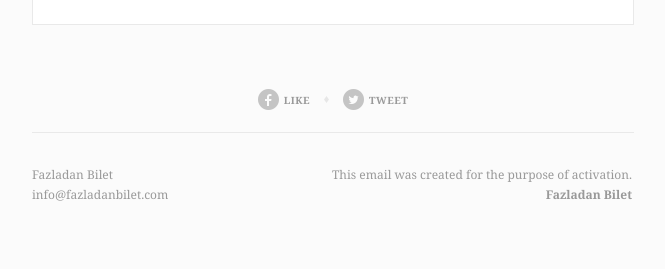
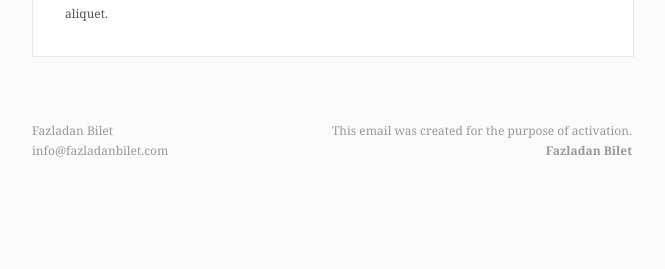
Before and after one commit to tonyukuk-software/fazladanbilet.com, a Django app: template templates/mail_activation.html in a window 1280 px wide. Shown: the part 682-951 px from the top of the page, without its empty margins (307-972 px from the left). After the commit the page ends 839 px from the top, so only its background shows below. Run offline with Django 3.2, Linux system fonts and the light colour scheme; the template is opened without the code that fills it, so the values that code supplies are empty; some libraries are stand-ins or nearby versions.

Commit message:
JK-35 JK-38 Forgotten Password   - added mail_forgotton_password.html   - added mail_activation.html   - added mail_base.html

```diff
--- a/templates/mail_activation.html
+++ b/templates/mail_activation.html
@@ -2,10 +2,19 @@
 {% load i18n %}
 {% load staticfiles %}
 
+{% block title_block %}
+    <h1 style="Margin-top: 0;color: #565656;font-weight: 700;font-size: 36px;Margin-bottom: 18px;font-family: sans-serif;line-height: 42px">
+        Activation Mail
+    </h1>
+{% endblock %}
+
 {% block content_block %}
-    <h1 style="Margin-top: 0;color: #565656;font-weight: 700;font-size: 36px;Margin-bottom: 18px;font-family: sans-serif;line-height: 42px">Activation Mail</h1>
-    <p style="Margin-top: 0;color: #565656;font-family: Georgia,serif;font-size: 16px;line-height: 25px;Margin-bottom: 25px">Add new pieces of content like text, images and buttons to your email by dragging the tiles on the left where you want them to go.</p>
-    <p style="Margin-top: 0;color: #565656;font-family: Georgia,serif;font-size: 16px;line-height: 25px;Margin-bottom: 24px">Add different layouts to your email by clicking on the green <strong style="font-weight: bold">Add layout</strong> button below.</p>
+    <p style="Margin-top: 0;color: #565656;font-family: Georgia,serif;font-size: 16px;line-height: 25px;Margin-bottom: 25px">
+        Add new pieces of content like text, images and buttons to your email by dragging the tiles on the left where you want them to go.
+    </p>
+    <p style="Margin-top: 0;color: #565656;font-family: Georgia,serif;font-size: 16px;line-height: 25px;Margin-bottom: 24px">
+        Add different layouts to your email by clicking on the green <strong style="font-weight: bold">Add layout</strong> button below.
+    </p>
 
 {% endblock %}
 
@@ -20,13 +29,13 @@
                             <tr>
                                 <td class="column first" style="padding: 0;vertical-align: top;text-align: left;width: 200px">
                                     <div class="image" style="font-size: 0;Margin-bottom: 21px" align="center">
-                                        <img style="border: 0;-ms-interpolation-mode: bicubic;display: block;max-width: 128px" src="{% static 'img/mail/coins.png' %}" alt="" width="128" height="96">
+                                        <img style="border: 0;-ms-interpolation-mode: bicubic;display: block;max-width: 128px" src="https://cloud.mail.ru/public/8099b03ffd07/coins.png" alt="" width="128" height="128">
                                     </div>
                                     <table class="contents" style="border-collapse: collapse;border-spacing: 0;width: 100%">
                                         <tbody>
                                             <tr>
                                                 <td class="padded" style="padding: 0;vertical-align: top;padding-left: 32px;padding-right: 16px">
-                                                    <h1 style="Margin-top: 0;color: #565656;font-weight: 700;font-size: 20px;Margin-bottom: 12px;font-family: sans-serif;line-height: 26px">Agreement</h1>
+                                                    <h1 style="Margin-top: 0;color: #565656;font-weight: 700;font-size: 20px;Margin-bottom: 12px;font-family: sans-serif;line-height: 26px">{% trans "Agreement" %}</h1>
                                                     <p style="Margin-top: 0;color: #565656;font-family: Georgia,serif;font-size: 12px;line-height: 21px;Margin-bottom: 21px">Quisque at cursus nisi, non rutrum massa. Aenean consectetur velit faucibus mauris posuere aliquet.</p>
                                                 </td>
                                             </tr>
@@ -36,13 +45,13 @@
                                 </td>
                                 <td class="column second" style="padding: 0;vertical-align: top;text-align: left;width: 200px">
                                     <div class="image" style="font-size: 0;Margin-bottom: 21px" align="center">
-                                        <img style="border: 0;-ms-interpolation-mode: bicubic;display: block;max-width: 128px" src="{% static 'img/mail/handshake.png' %}" alt="" width="128" height="92">
+                                        <img style="border: 0;-ms-interpolation-mode: bicubic;display: block;max-width: 128px" src="https://cloud.mail.ru/public/b480871959ba/handshake.png" alt="" width="128" height="128">
                                     </div>
                                     <table class="contents" style="border-collapse: collapse;border-spacing: 0;width: 100%">
                                         <tbody>
                                             <tr>
                                                 <td class="padded" style="padding: 0;vertical-align: top;padding-left: 24px;padding-right: 24px">
-                                                    <h1 style="Margin-top: 0;color: #565656;font-weight: 700;font-size: 20px;Margin-bottom: 12px;font-family: sans-serif;line-height: 26px">Prepare</h1>
+                                                    <h1 style="Margin-top: 0;color: #565656;font-weight: 700;font-size: 20px;Margin-bottom: 12px;font-family: sans-serif;line-height: 26px">{% trans "Prepare" %}</h1>
                                                     <p style="Margin-top: 0;color: #565656;font-family: Georgia,serif;font-size: 12px;line-height: 21px;Margin-bottom: 21px">Praesent varius eleifend rhoncus. Mauris porta met us lacus, sit amet ullam corper nulla scele.</p>
                                                 </td>
                                             </tr>
@@ -52,13 +61,13 @@
                                 </td>
                                 <td class="column third" style="padding: 0;vertical-align: top;text-align: left;width: 200px">
                                     <div class="image" style="font-size: 0;Margin-bottom: 21px" align="center">
-                                        <img style="border: 0;-ms-interpolation-mode: bicubic;display: block;max-width: 128px" src="{% static 'img/mail/delivery.png' %}" alt="" width="128" height="101">
+                                        <img style="border: 0;-ms-interpolation-mode: bicubic;display: block;max-width: 128px" src="https://cloud.mail.ru/public/bea973b31b05/delivery.png" alt="" width="128" height="128">
                                     </div>
                                         <table class="contents" style="border-collapse: collapse;border-spacing: 0;width: 100%">
                                             <tbody>
                                                 <tr>
                                                     <td class="padded" style="padding: 0;vertical-align: top;padding-left: 16px;padding-right: 32px">
-                                                        <h1 style="Margin-top: 0;color: #565656;font-weight: 700;font-size: 20px;Margin-bottom: 12px;font-family: sans-serif;line-height: 26px">Shipping</h1>
+                                                        <h1 style="Margin-top: 0;color: #565656;font-weight: 700;font-size: 20px;Margin-bottom: 12px;font-family: sans-serif;line-height: 26px">{% trans "Shipping" %}</h1>
                                                         <p style="Margin-top: 0;color: #565656;font-family: Georgia,serif;font-size: 12px;line-height: 21px;Margin-bottom: 21px">Praesent feugiat mauris ante, ut elei fend ante dictum vitae. Vesti bulum pellen tesque ante nec.</p>
                                                     </td>
                                                 </tr>
--- a/templates/mail_base.html
+++ b/templates/mail_base.html
@@ -926,7 +926,7 @@ table.divider {
             <tr>
                 <td class="logo" style="padding: 32px 0;vertical-align: top;mso-line-height-rule: at-least;font-size: 26px;font-weight: 700;letter-spacing: -0.02em;line-height: 32px;color: #41637e;font-family: sans-serif">
                     <div class="logo-center" style="text-align: center" align="center" id="emb-email-header">
-                        <img style="border: 0;-ms-interpolation-mode: bicubic;display: block;Margin-left: auto;Margin-right: auto;max-width: 270px" src="{% static 'img/logo-header-default.png' %}" alt="" width="270" height="54">
+                        <img style="border: 0;-ms-interpolation-mode: bicubic;display: block;Margin-left: auto;Margin-right: auto;max-width: 270px" src="https://cloud.mail.ru/public/7f9858ccbdc0/logo-header-default.png" alt="" width="270" height="54">
                     </div>
                 </td>
             </tr>
@@ -961,6 +961,8 @@ table.divider {
                                     <tbody>
                                     <tr>
                                         <td class="padded" style="padding: 0;vertical-align: top;padding-left: 32px;padding-right: 32px">
+
+                                            {% block title_block %}{% endblock %}
 
                                             {% block content_block %}{% endblock %}
 
@@ -1004,59 +1006,6 @@ table.divider {
         </div>
         <table class="footer centered" style="border-collapse: collapse;border-spacing: 0;Margin-left: auto;Margin-right: auto;width: 602px">
             <tbody>
-            <tr>
-                <td class="social" style="padding: 0;vertical-align: top;padding-top: 32px;padding-bottom: 22px" align="center">
-                    <table style="border-collapse: collapse;border-spacing: 0">
-                        <tbody>
-                            <tr>
-                                <td class="social-link" style="padding: 0;vertical-align: top">
-                                    <table style="border-collapse: collapse;border-spacing: 0">
-                                        <tbody>
-                                        <tr>
-                                            <td style="padding: 0;vertical-align: top">
-                                                <a style="text-decoration: none;transition: all .2s;color: #999;letter-spacing: 0.05em;font-family: Georgia,serif" href="http://www.facebook.com/fazladanbilet" likeurl="http://www.facebook.com/fazladanbilet" rel="cs_facebox">
-                                                    <img style="border: 0;-ms-interpolation-mode: bicubic;display: block" src="{% static 'img/mail/facebook-dark.png' %}" width="26" height="21">
-                                                </a>
-                                              </td>
-                                            <td class="social-text" style="padding: 0;vertical-align: middle !important;height: 21px;font-size: 10px;font-weight: bold;text-decoration: none;text-transform: uppercase;color: #999;letter-spacing: 0.05em;font-family: Georgia,serif">
-                                            <a style="text-decoration: none;transition: all .2s;color: #999;letter-spacing: 0.05em;font-family: Georgia,serif" href="http://www.facebook.com/fazladanbilet" likeurl="http://www.facebook.com/fazladanbilet" rel="cs_facebox">
-                                              Like
-                                            </a>
-                                          </td>
-                                        </tr>
-                                        </tbody>
-                                    </table>
-                                </td>
-                                <td class="divider" style="padding: 0;vertical-align: top;font-family: sans-serif;font-size: 10px;line-height: 21px;text-align: center;padding-left: 14px;padding-right: 14px;color: #e9e9e9">
-                                    <img style="border: 0;-ms-interpolation-mode: bicubic;display: block" src="{% static 'img/mail/diamond.png' %}" width="5" height="21" alt="">
-                                </td>
-                                <td class="social-link" style="padding: 0;vertical-align: top">
-                                    <table style="border-collapse: collapse;border-spacing: 0">
-                                        <tbody><tr>
-                                            <td style="padding: 0;vertical-align: top">
-                                                <a style="text-decoration: none;transition: all .2s;color: #999;letter-spacing: 0.05em;font-family: Georgia,serif" href="https://twitter.com/intent/tweet?text=Awesome%20Company&url=http%3A%2F%2Fwww.fazladanbilet.com">
-                                                    <img style="border: 0;-ms-interpolation-mode: bicubic;display: block" src="{% static 'img/mail/twitter-dark.png' %}" width="26" height="21">
-                                                </a>
-                                            </td>
-                                            <td class="social-text" style="padding: 0;vertical-align: middle !important;height: 21px;font-size: 10px;font-weight: bold;text-decoration: none;text-transform: uppercase;color: #999;letter-spacing: 0.05em;font-family: Georgia,serif">
-                                                <a style="text-decoration: none;transition: all .2s;color: #999;letter-spacing: 0.05em;font-family: Georgia,serif" href="https://twitter.com/intent/tweet?text=Awesome%20Company&url=http%3A%2F%2Fwww.fazladanbilet.com">
-                                                    Tweet
-                                                </a>
-                                          </td>
-                                        </tr>
-                                      </tbody>
-                                    </table>
-                                </td>
-                            </tr>
-                        </tbody>
-                    </table>
-              </td>
-            </tr>
-            <tr>
-                <td class="border" style="padding: 0;vertical-align: top;font-size: 1px;line-height: 1px;background-color: #e9e9e9;width: 1px">
-                    &nbsp;
-                </td>
-            </tr>
             <tr>
                 <td style="padding: 0;vertical-align: top">
                 <table style="border-collapse: collapse;border-spacing: 0">
```
Also changed, not shown: templates/mail_forgotten_pasword.html (added, +23 -0 lines), locale/tr/LC_MESSAGES/django.po, static/img/mail/diamond.png (deleted), static/img/mail/facebook-dark.png (deleted), static/img/mail/twitter-dark.png (deleted).
